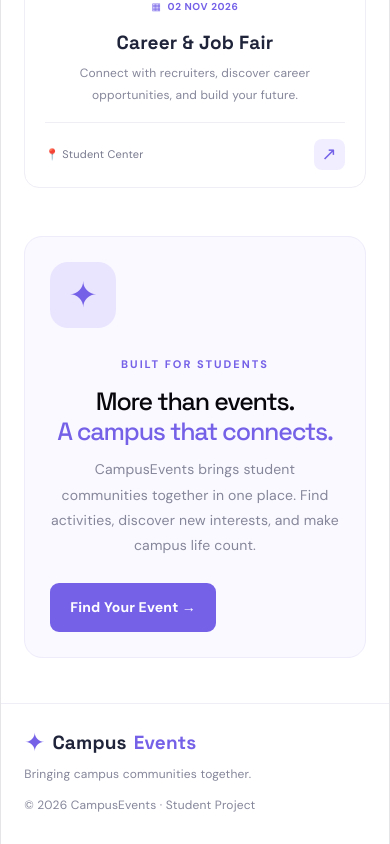
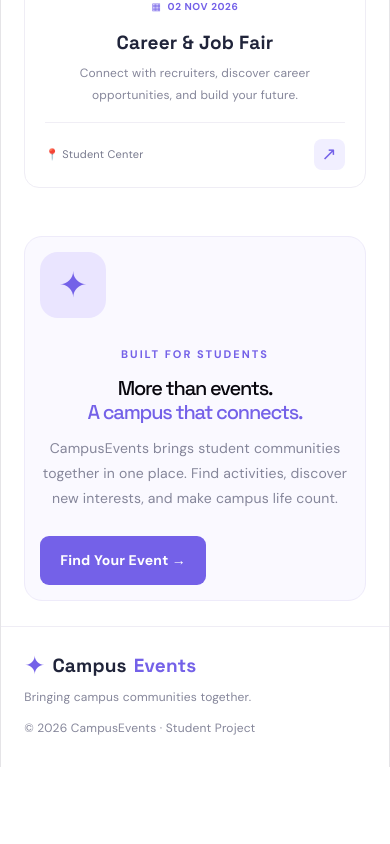
Before and after one commit to 70174848/campus-event-system, a React app in the folder frontend/: page / in a window 390 px wide. Shown: the part 2420-3264 px from the top of the page. After the commit the page ends 3187 px from the top, so only its background shows below. Built offline with nearby package versions, Linux system fonts and the light colour scheme; the HTML template or start-up script is replaced by a standard one.

Commit message:
Make about section responsive for mobile screens

```diff
--- a/frontend/src/App.css
+++ b/frontend/src/App.css
@@ -662,3 +662,13 @@ button, a {
     padding: 27px 6%;
   }
 }
+@media (max-width: 768px) {
+  .about-section {
+    padding: 15px;
+    margin-bottom: 25px;
+  }
+
+  .about-section h2 {
+    font-size: 20px;
+  }
+}
```
